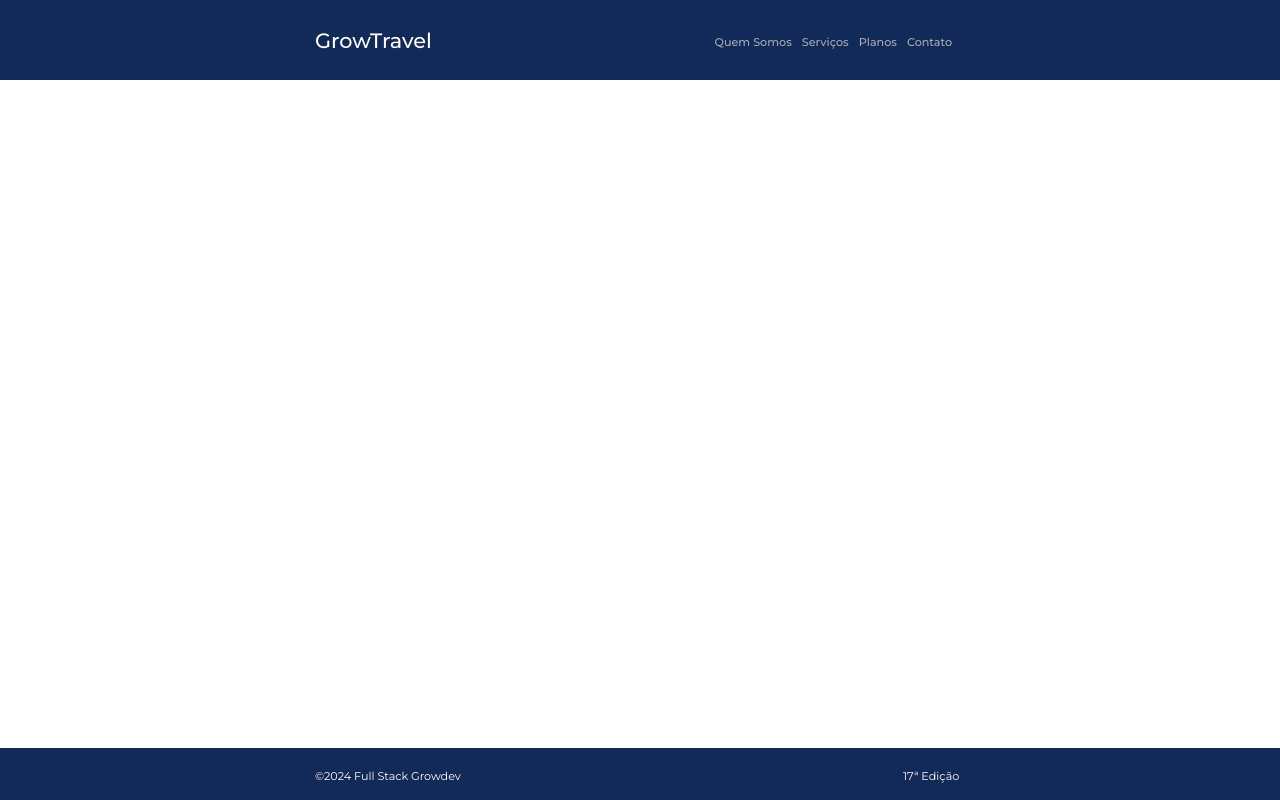
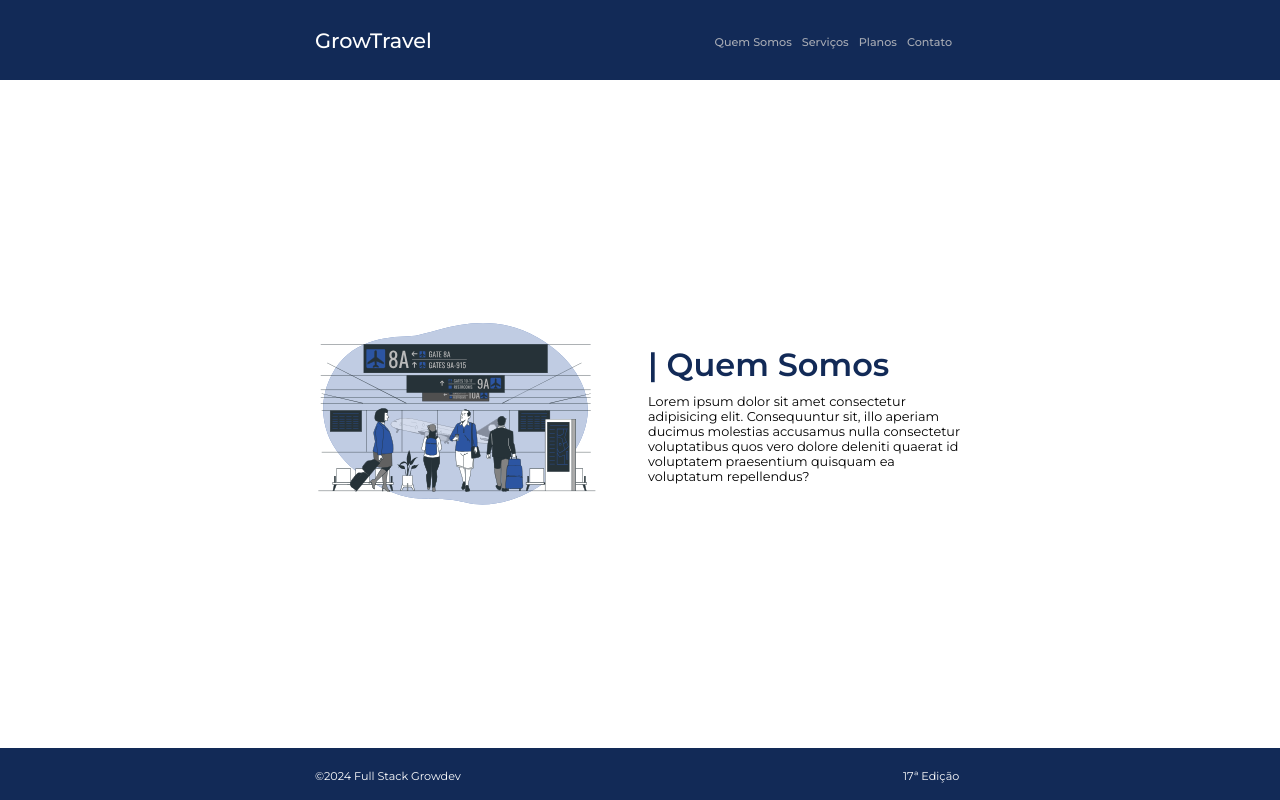
Before and after one commit to Leokrindges/growturismos, a React (Vite) app: page /quem-somos in a window 1280 px wide. Built offline with nearby package versions, Linux system fonts and the light colour scheme.

Commit message:
feature: Adicionado o conteudo na main da página Quem Somos

```diff
--- a/src/components/functional/MainQuemSomos.tsx
+++ b/src/components/functional/MainQuemSomos.tsx
@@ -1,7 +1,37 @@
+import { Column } from "../styled/Column";
+import { Container } from "../styled/Container";
 import { MainStyled } from "../styled/MainStyled";
+import { ParagraphStyled } from "../styled/Paragraph";
+import { Row } from "../styled/Row";
+import Image from "../../assets/aeroporto.svg";
+
 
 export function MainQuemSomos(){
     return(
-        <MainStyled></MainStyled>
+        <MainStyled>
+            <Container heigth="100%">
+        <Row height="100%">
+          <Column
+            displayFlex="flex"
+            alignItens="center"
+            height="100%"
+            widht="350px"
+          >
+            <img src={Image} alt="" />
+          </Column>
+          <Column
+            displayFlex="flex"
+            flexDirection="column"
+            height="100%"
+            widht="350px"
+            justifyContent="center"
+          >
+
+            <h1>| Quem Somos</h1>
+            <ParagraphStyled>Lorem ipsum dolor sit amet consectetur adipisicing elit. Consequuntur sit, illo aperiam ducimus molestias accusamus nulla consectetur voluptatibus quos vero dolore deleniti quaerat id voluptatem praesentium quisquam ea voluptatum repellendus?</ParagraphStyled>
+          </Column>
+        </Row>
+      </Container>
+        </MainStyled>
     )
 }
--- a/src/components/styled/Column.tsx
+++ b/src/components/styled/Column.tsx
@@ -17,7 +17,7 @@ export const Column = styled.div<ColumnProps>`
   align-items: ${(props)=> props.alignItens};
   flex-direction: ${(props) => props.flexDirection ?? "row"};
   justify-content: ${(props) => props.justifyContent};
-  gap: 15px;
+  gap: 10px;
 
   span {
     font-size: 0.7rem;
@@ -26,8 +26,7 @@ export const Column = styled.div<ColumnProps>`
 
   h1 {
     color: #122a57;
-    font-weight: 560;
-    font-size: 2.5rem;
+    font-weight: 530;
   }
 
   img {
--- a/src/components/styled/Paragraph.tsx
+++ b/src/components/styled/Paragraph.tsx
@@ -1,5 +1,9 @@
 import styled from "styled-components";
 
-export const ParagraphStyled = styled.p`
-    font-size: 1rem;
+interface ParagraphProps{
+    fontSize?: string;
+}
+
+export const ParagraphStyled = styled.p<ParagraphProps>`
+    font-size: ${(props)=> props.fontSize ?? "0.8rem"};
 `;
```
